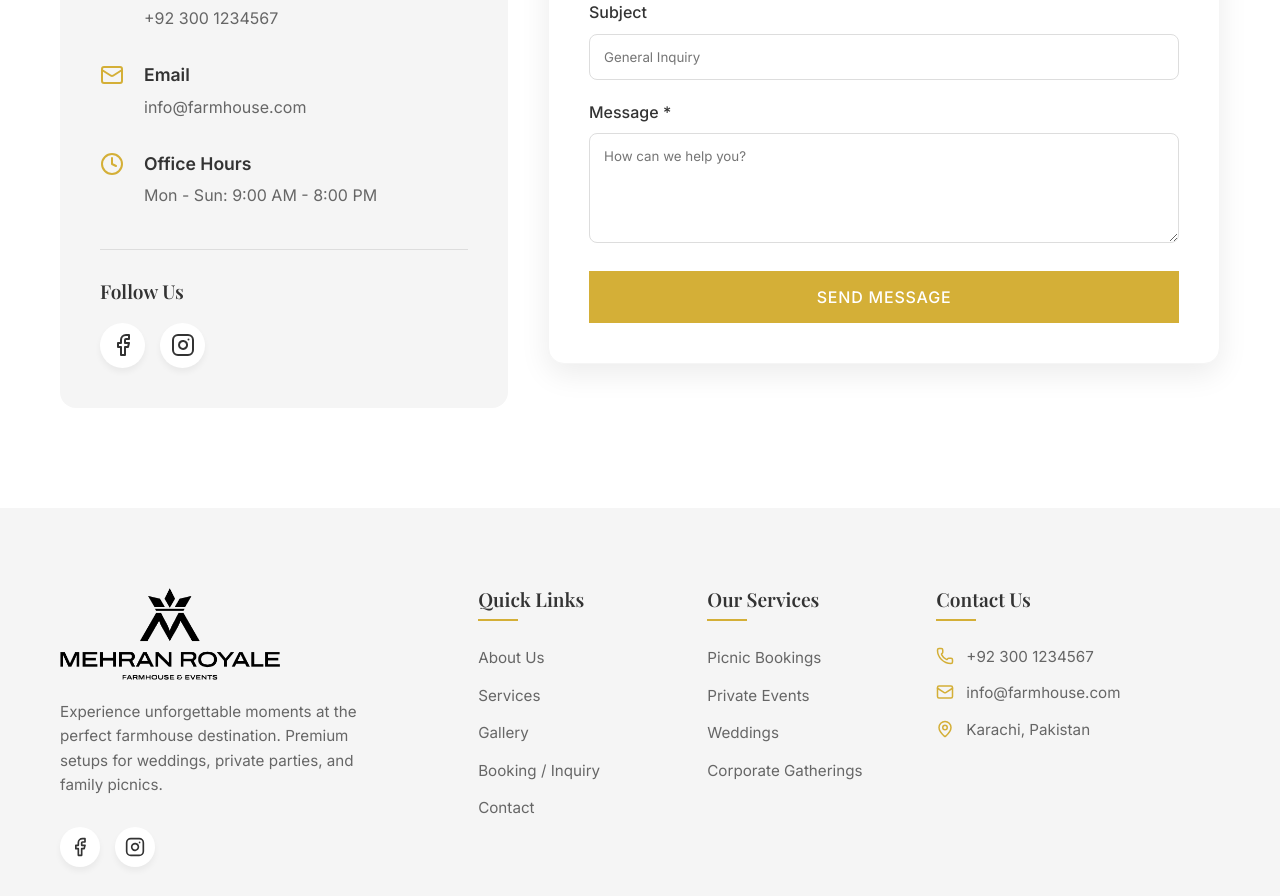
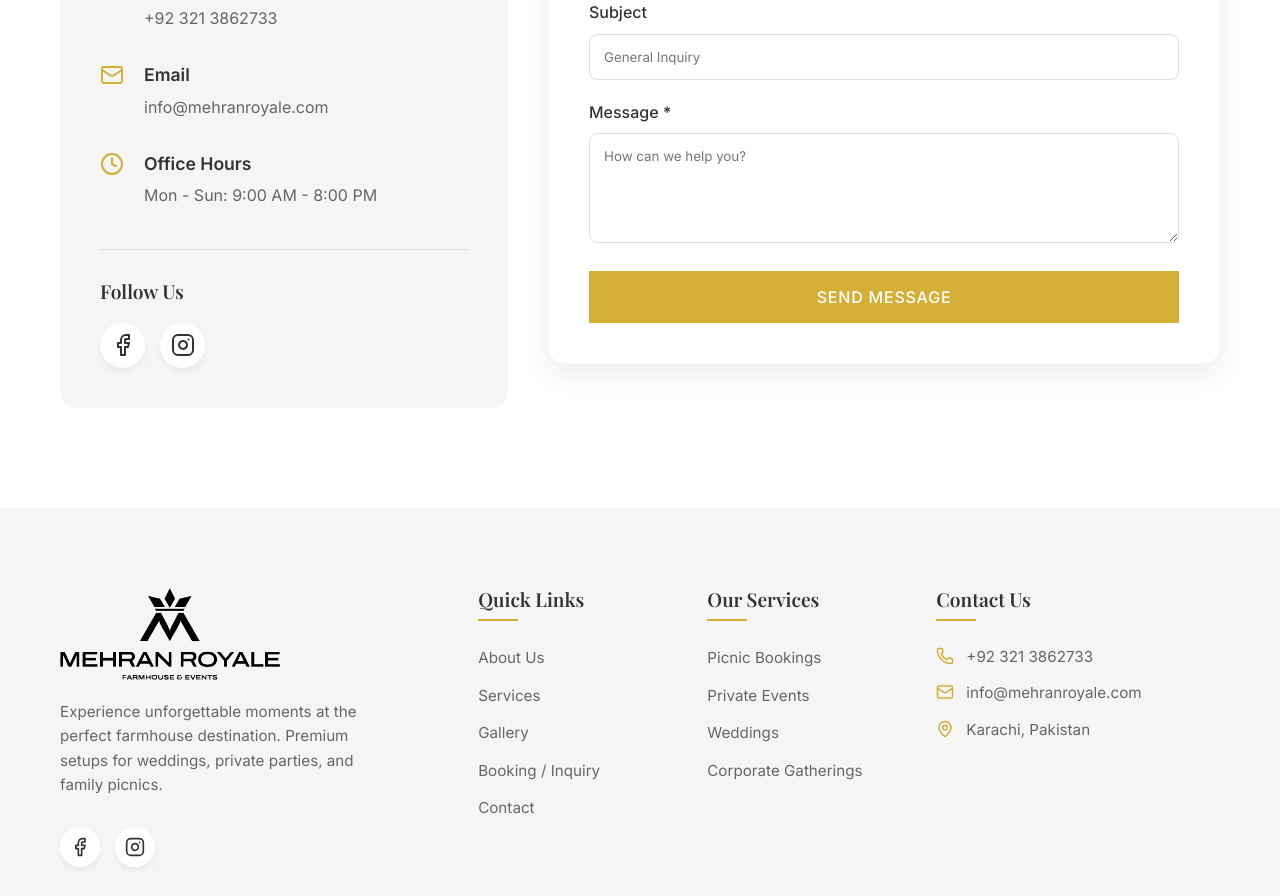
Before and after one commit to Abdullahhx/Mehran-Royale, a React (Vite) app: page /contact in a window 1280 px wide. Shown: the part 1183-2079 px from the top of the page. Built offline with nearby package versions, Linux system fonts and the light colour scheme; no server answers; a web font is replaced by a local one.

Commit message:
Update contact number and email

```diff
--- a/src/components/Footer.jsx
+++ b/src/components/Footer.jsx
@@ -58,11 +58,11 @@ const Footer = () => {
           <ul className="footer-contact">
             <li>
               <Phone size={18} className="footer-icon" />
-              <span>+92 300 1234567</span>
+              <span>+92 321 3862733</span>
             </li>
             <li>
               <Mail size={18} className="footer-icon" />
-              <span>info@farmhouse.com</span>
+              <span>info@mehranroyale.com</span>
             </li>
             <li>
               <MapPin size={18} className="footer-icon" />
--- a/src/pages/Contact.jsx
+++ b/src/pages/Contact.jsx
@@ -108,7 +108,7 @@ const Contact = () => {
                     </div>
                     <div>
                       <strong style={{ display: 'block', fontSize: '1.1rem', marginBottom: '5px' }}>Phone</strong>
-                      <span style={{ color: 'var(--color-text-light)' }}>+92 300 1234567</span>
+                      <span style={{ color: 'var(--color-text-light)' }}>+92 321 3862733</span>
                     </div>
                   </li>
 
@@ -118,7 +118,7 @@ const Contact = () => {
                     </div>
                     <div>
                       <strong style={{ display: 'block', fontSize: '1.1rem', marginBottom: '5px' }}>Email</strong>
-                      <span style={{ color: 'var(--color-text-light)' }}>info@farmhouse.com</span>
+                      <span style={{ color: 'var(--color-text-light)' }}>info@mehranroyale.com</span>
                     </div>
                   </li>
 
```
